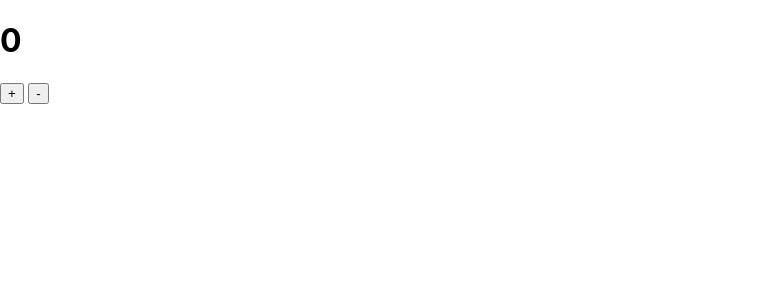
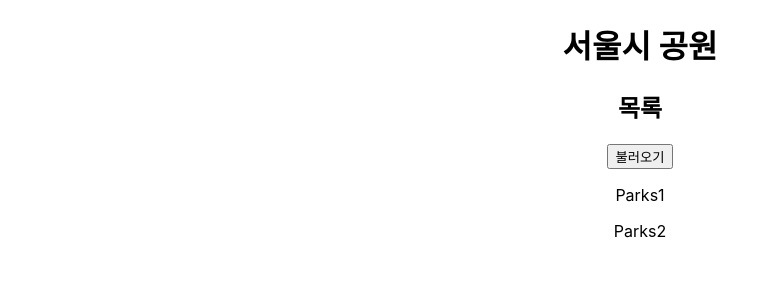
Before and after one commit to hwan2272/react_seoulparks, a React (Create React App) app in the folder toy_seoulparks/: page / in a window 1280 px wide. Shown: the top 300 px of the page, without its empty margins (0-779 px from the left). Built offline with nearby package versions, Linux system fonts and the light colour scheme.

Commit message:
* seoulparks 작업 - async await 페칭 리스트 작업도중 삽질중

```diff
--- /dev/null
+++ b/package.json
@@ -0,0 +1,6 @@
+{
+  "dependencies": {
+    "axios": "^1.3.3",
+    "react-xml-parser": "^1.1.8"
+  }
+}
--- a/toy_seoulparks/public/index.html
+++ b/toy_seoulparks/public/index.html
@@ -8,22 +8,9 @@
     <title>toyProject</title>
 </head>
 <body>
-    <h1 id="number">0</h1>
-      <button id="increment">+</button>
-      <button id="decrement">-</button>
     <div id="root"></div>
     <!-- <h1 id="number">0</h1>
     <button id="increment">+</button>
     <button id="decrement">-</button> -->
-    <!-- <header>
-        <h1>서울시 공원</h1>
-    </header>
-    <main>
-        <section>
-            <h2>목록</h2>
-            <div id="list"></div>
-        </section>
-    </main>
-    <footer></footer> -->
 </body>
 </html>
--- a/toy_seoulparks/src/App.js
+++ b/toy_seoulparks/src/App.js
@@ -1,13 +1,14 @@
 import React from 'react';
 //import logo from './logo.svg';
 //import { Counter } from './features/counter/Counter';
-import { Sample } from './features/sample/Sample';
+//import { Sample } from './features/sample/Sample';
+import { Park } from './features/parks/Park';
 import './App.css';
 
 function App() {
   return (
     <div className="App">
-
+      <Park />
       {/* <header className="App-header">
         <img src={logo} className="App-logo" alt="logo" />
         <Counter />
--- /dev/null
+++ b/toy_seoulparks/src/features/parks/List.js
@@ -0,0 +1,11 @@
+import React, { useState, useEffect } from 'react';
+
+export function List({parksData}) {
+    return (
+        <div>
+            {parksData.list && parksData.list.map(item => {
+                return <p>{item.name}</p>
+            })}
+        </div>
+    );
+}
--- /dev/null
+++ b/toy_seoulparks/src/features/parks/Park.js
@@ -0,0 +1,40 @@
+import React, { useState, useEffect } from 'react';
+import { getParksList } from './parksAPI';
+import { List } from './List';
+
+export function Park() {
+    const [parksData, setParksData] = useState({
+        list : [
+            {name : 'Parks1'},
+            {name : 'Parks2'}
+        ]
+    });
+
+    // useEffect(() => {
+    //     setParksData(getParksList());
+    // },[]);
+
+    const fetchParksData = () => {
+        setParksData({
+            list : getParksList()
+        })
+    }
+
+    return (
+        <div>
+            <header>
+                <h1>서울시 공원</h1>
+            </header>
+            <main>
+                <section>
+                    <h2>목록</h2>
+                    <button onClick={() => fetchParksData()} value="">불러오기</button>
+                    <div id="list">
+                        <List parksData={parksData}/>
+                    </div>
+                </section>
+            </main>
+            <footer></footer>
+        </div>
+    )
+}
--- /dev/null
+++ b/toy_seoulparks/src/features/parks/parksAPI.js
@@ -0,0 +1,30 @@
+import axios from 'axios';
+import XMLParser from 'react-xml-parser';
+
+const API_KEY = '78696d6e5468776138314253567179'
+
+const parseStr = (responseData) => {
+   return new XMLParser().parseFromString(responseData).children;
+}
+
+const toList = (parseDataset) => {
+    const parksList = new Array();
+    for(let i = 0; i < parseDataset.length; i++) {
+        if(i == 0 || i == 1) continue;
+        let item =
+            { name : parseDataset[i].children[1].value };
+        parksList.push(item);
+    }
+    return parksList;
+}
+
+export const getParksList = async () => {
+  try {
+    const response = await axios.get(`http://openapi.seoul.go.kr:8088/${API_KEY}/xml/SearchParkInfoService/1/10/`);
+    const parseDatas = parseStr(response.data);
+    return toList(parseDatas);
+  } catch(e) {
+    console.log(e);
+    return e;
+  }
+}
```
Also changed, not shown: 2 other files (tests, documents, lock files or other folders).
